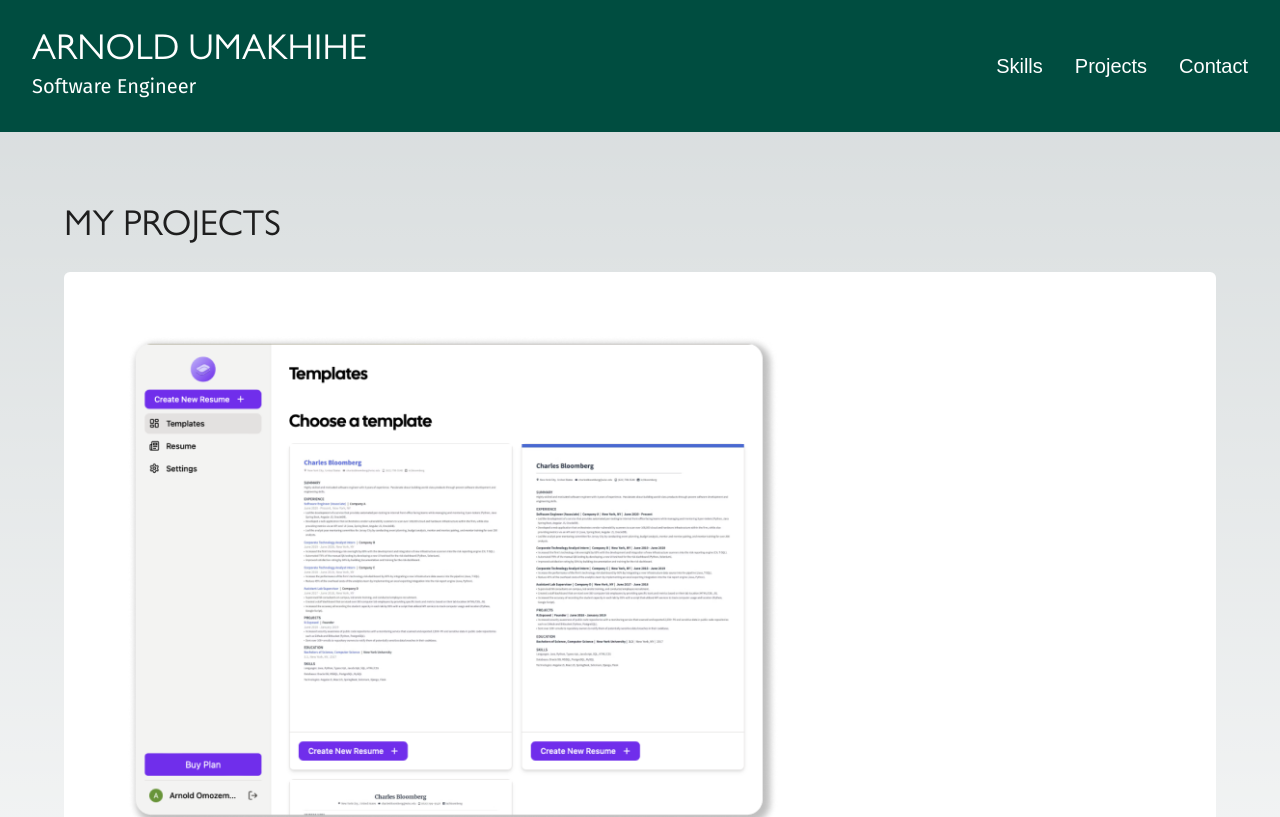
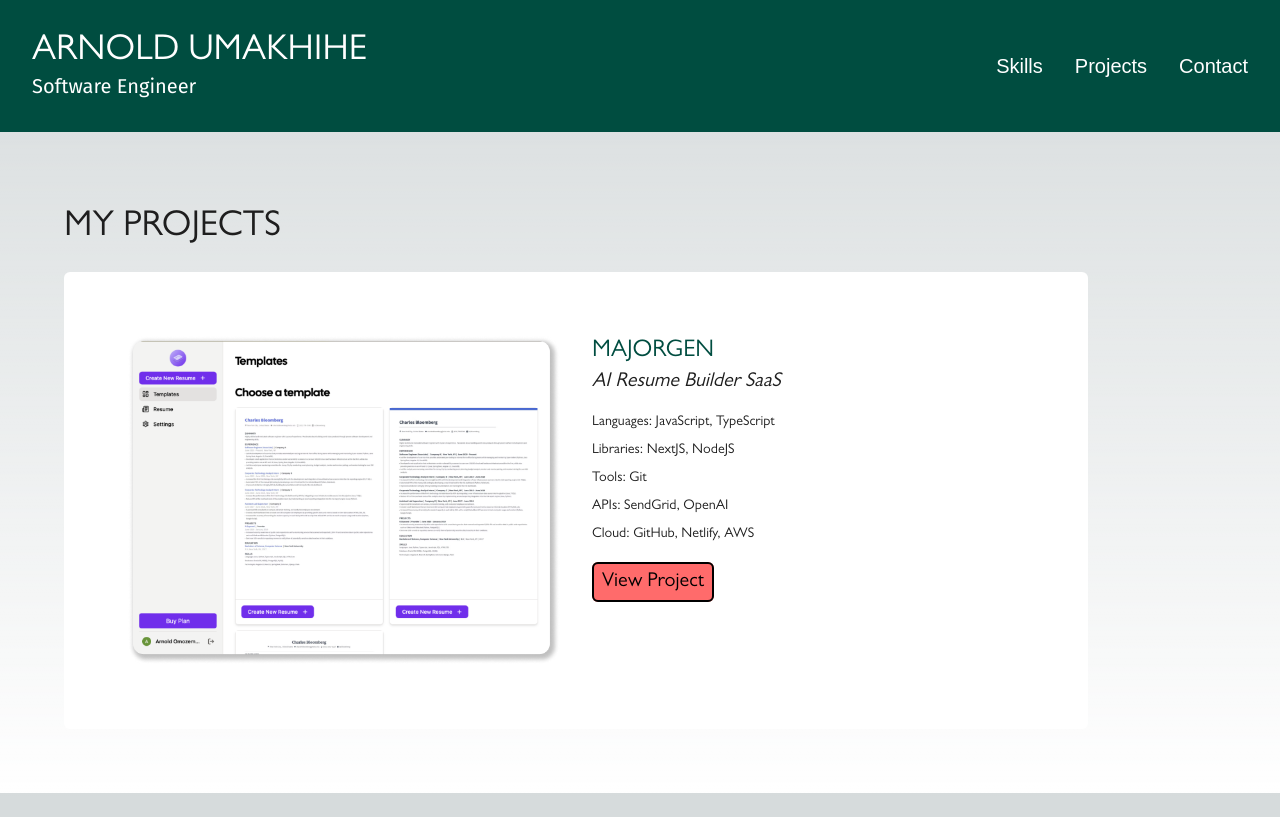
Before and after one commit to classic-arnold/personal-website, a Next.js app: page /projects in a window 1280 px wide. Shown: the top 817 px of the page. Built offline with nearby package versions, Linux system fonts and the light colour scheme; a web font is replaced by a local one.

Commit message:
projects

```diff
--- a/src/app/projects/page.tsx
+++ b/src/app/projects/page.tsx
@@ -4,6 +4,8 @@ import { cn } from "@/utils/utils";
 import Image from "next/image";
 
 import majorgen_img from "/public/images/projects/majorgen.png"
+import ButtonLink from "@/components/button-link";
+import { PROJECTS_URL } from "@/utils/links";
 
 
 export default function Projects() {
@@ -12,8 +14,10 @@ export default function Projects() {
             <Header2 />
             <div className="px-4 md:px-16 py-16">
                 <h1 className={cn(["uppercase text-4xl mt-24 md:mt-36 mb-6", gillSans.className])}>My Projects</h1>
-                <div className="rounded-md bg-white p-4 md:p-16">
-                    <div className="mb-8">
+                <div className="rounded-md bg-white p-4
+                md:p-16 flex md:flex-row md:gap-x-8
+                flex-col gap-y-8 md:gap-y-0 max-w-screen-lg">
+                    <div className="basis-1/2">
                         <Image
                         src={majorgen_img}
                         alt="Majorgen"
@@ -21,18 +25,19 @@ export default function Projects() {
                         height={488.08}
                         />
                     </div>
-                    <div>
+                    <div className="basis-1/2">
                         <div className="mb-4">
                             <h3 className={cn(["uppercase text-2xl text-primary", gillSans.className])}>Majorgen</h3>
                             <p className="italic">AI Resume Builder SaaS</p>
                         </div>
-                        <div className="flex flex-col gap-y-2">
-                            <p>Languages: JavaScript, TypeScript</p>
-                            <p>Libraries: NextJS, NodeJS</p>
-                            <p>Tools: Git</p>
-                            <p>APIs: SendGrid, OpenAI</p>
-                            <p>Cloud: GitHub, Netlify, AWS</p>
+                        <div className="flex flex-col gap-y-2 mb-6">
+                            <p className="text-sm">Languages: JavaScript, TypeScript</p>
+                            <p className="text-sm">Libraries: NextJS, NodeJS</p>
+                            <p className="text-sm">Tools: Git</p>
+                            <p className="text-sm">APIs: SendGrid, OpenAI</p>
+                            <p className="text-sm">Cloud: GitHub, Netlify, AWS</p>
                         </div>
+                        <ButtonLink url={PROJECTS_URL}>View Project</ButtonLink>
                     </div>
                 </div>
             </div>
```
